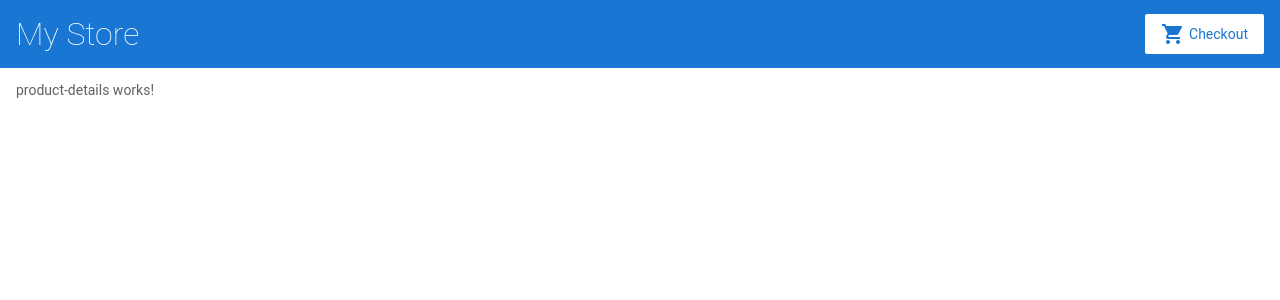
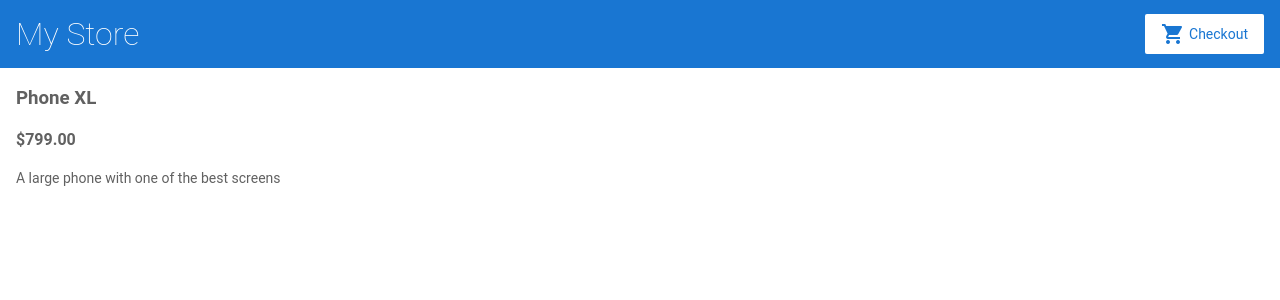
Before and after one commit to EndroidMc/angular-Tutorial, an Angular app: page /products/1 in a window 1280 px wide. Shown: the top 300 px of the page. Built offline with nearby package versions, Linux system fonts and the light colour scheme.

Commit message:
product details is now available

```diff
--- a/src/app/product-details/product-details.component.html
+++ b/src/app/product-details/product-details.component.html
@@ -1 +1,5 @@
-<p>product-details works!</p>
+<div *ngIf="product">
+  <h3>{{ product.name }}</h3>
+  <h4>{{ product.price | currency }}</h4>
+  <p>{{ product.description }}</p>
+</div>
--- a/src/app/product-details/product-details.component.ts
+++ b/src/app/product-details/product-details.component.ts
@@ -1,4 +1,7 @@
 import { Component, OnInit } from '@angular/core';
+import { ActivatedRoute } from '@angular/router';
+
+import {Product, products } from '../products'
 
 @Component({
   selector: 'app-product-details',
@@ -7,9 +10,15 @@
 })
 export class ProductDetailsComponent implements OnInit {
 
-  constructor() { }
+  product: Product | undefined;
+
+  constructor(private route: ActivatedRoute) { }
 
   ngOnInit(): void {
+    const routeParams = this.route.snapshot.paramMap;
+    const productIdFromRoute = Number(routeParams.get('productId'));
+
+    this.product = products.find(product => product.id === productIdFromRoute);
   }
 
 }
--- a/src/app/product-list/product-list.component.html
+++ b/src/app/product-list/product-list.component.html
@@ -2,7 +2,9 @@
 
 <div *ngFor="let product of products">
   <h3>
-    <a [title]="product.name + ' details'">
+    <a
+      [title]="product.name + ' details'"
+      [routerLink]="['/products', product.id]">
       {{ product.name }}
     </a>
   </h3>
```
